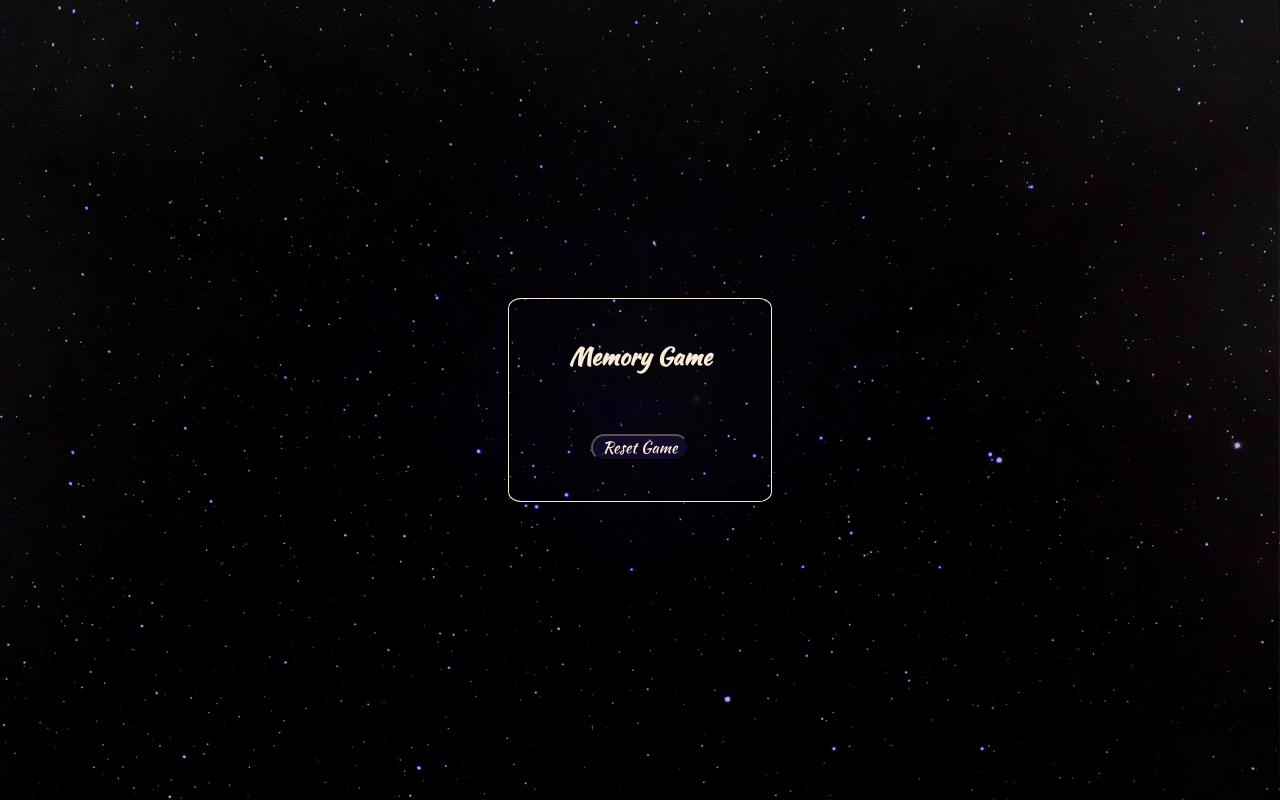
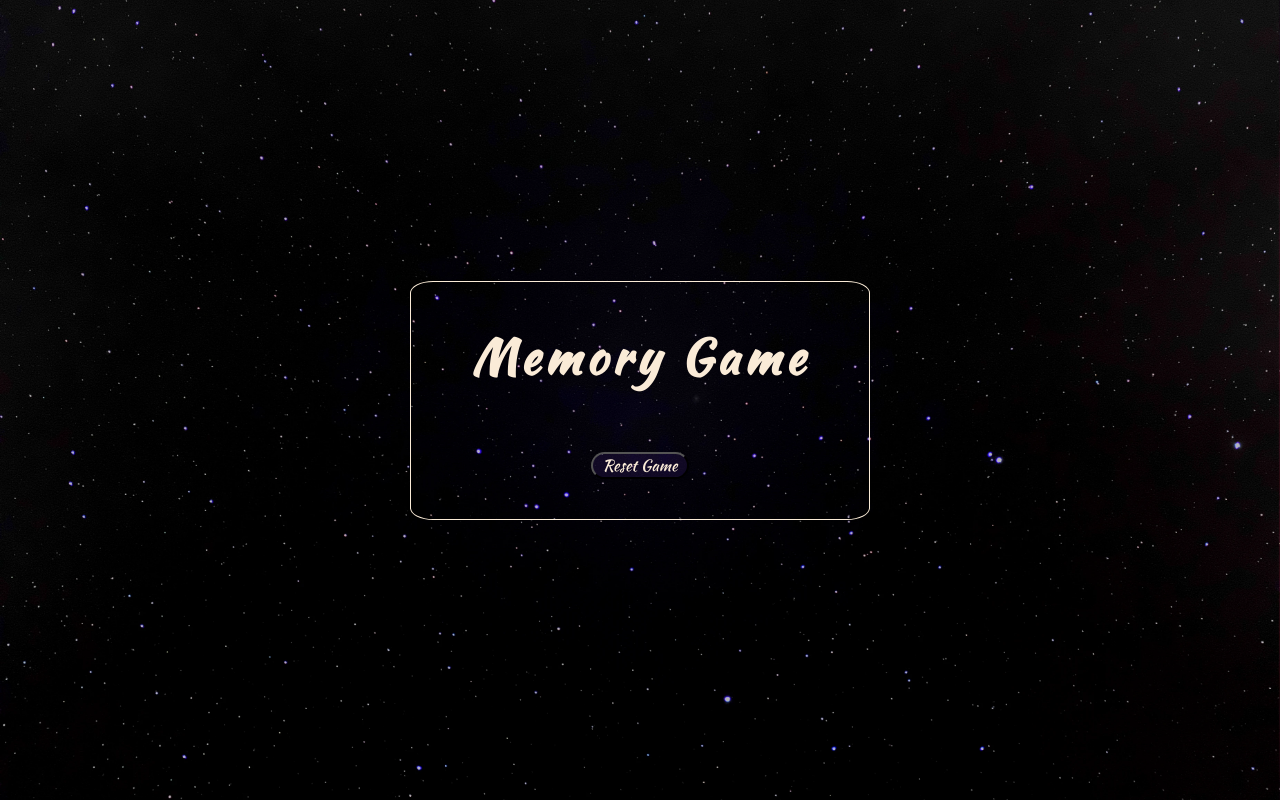
Before and after one commit to Anna-exe/practice2, a plain HTML site: page index.html in a window 1280 px wide. Drawn offline with Linux system fonts and the light colour scheme; files whose address does not match are found by name.

Commit message:
style: comment game section styling and style h2

```diff
--- a/assets/css/style.css
+++ b/assets/css/style.css
@@ -18,7 +18,7 @@ body {
     background: black url("../images/background.webp") no-repeat fixed center;
     background-size: cover;
 }
-
+/* Game area */
 .container {
     position: relative;
     display: flex;
@@ -29,6 +29,11 @@ body {
     padding: 40px 60px;
     border: 1px solid antiquewhite;
     border-radius: 5%;
+}
+
+h2 {
+    font-size: 3em;
+    letter-spacing: 0.1em;
 }
 
 /* Button styling */
```
